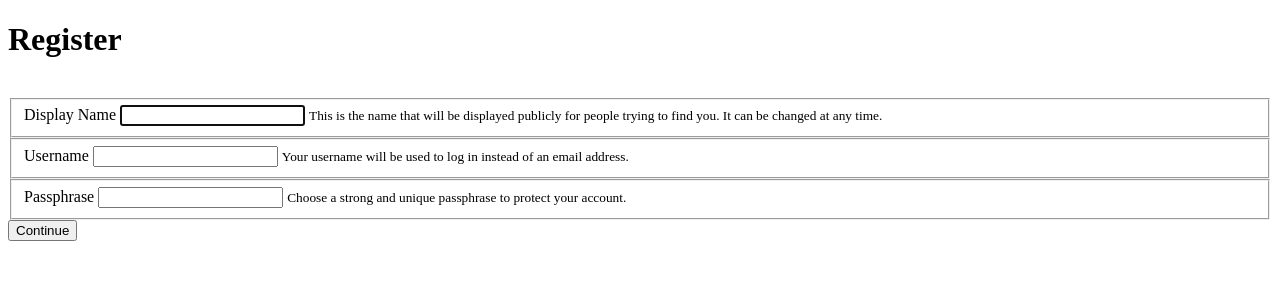
After one commit to svlt/front, a PHP site: page /app/view/index/register.html in a window 1280 px wide. The commit adds this page. Shown: the top 300 px of the page. Run offline with PHP 8.4, Linux system fonts and the light colour scheme.

Commit message:
Adding a nearly complete client-side registration process

```diff
--- a/app/routes.php
+++ b/app/routes.php
@@ -4,10 +4,13 @@ $fw = App::fw();
 
 // Index (public pages)
 $fw->route('GET /', 'Controller\\Index->index');
+$fw->route('GET /register', 'Controller\\Index->register');
+$fw->route('POST /register', 'Controller\\Index->registerPost');
+$fw->route('GET /login', 'Controller\\Index->login');
+$fw->route('POST /login', 'Controller\\Index->loginPost');
 
 // Users
 $fw->route('GET /u/@username', 'Controller\\User->base');
-$fw->route('POST /register', 'Controller\\User->register');
 
 // Posts
 $fw->route('GET /post', 'Controller\\Post->post');
--- /dev/null
+++ b/app/view/index/register.html
@@ -0,0 +1,141 @@
+<!DOCTYPE html>
+<html>
+<head>
+	<include href="parts/head.html" />
+</head>
+<body>
+	<include href="parts/nav-public.html" />
+	<div class="container">
+		<div class="row">
+			<div class="col-md-6 col-md-offset-3">
+				<h1>Register</h1>
+				<br>
+				<form id="frm-register" style="display: block;">
+					<fieldset class="form-group">
+						<label for="register-name">Display Name</label>
+						<input class="form-control" type="text" name="name" id="register-name" required autofocus>
+						<small class="text-muted">This is the name that will be displayed publicly for people trying to find you. It can be changed at any time.</small>
+					</fieldset>
+					<fieldset class="form-group">
+						<label for="register-username">Username</label>
+						<input class="form-control" type="text" name="username" id="register-username" required>
+						<small class="text-muted">Your username will be used to log in instead of an email address.</small>
+					</fieldset>
+					<fieldset class="form-group">
+						<label for="register-passphrase">Passphrase</label>
+						<input class="form-control" type="password" name="passphrase" id="register-passphrase" required>
+						<small class="text-muted">Choose a strong and unique passphrase to protect your account.</small>
+					</fieldset>
+					<div class="text-right">
+						<button type="submit" class="btn btn-secondary btn-sm">Continue <span class="icon icon-chevron-right"></span></button>
+					</div>
+				</form>
+
+				<div id="msg-keygen" style="display: none;">
+					<p class="text-center">Generating keys&hellip;</p>
+				</div>
+
+				<form id="frm-finalize" style="display: none;" action="{{ @BASE }}/register" method="post">
+					<input type="hidden" id="finalize-passhash" name="passhash">
+					<input type="hidden" id="finalize-keypair-fingerprint" name="keypair-fingerprint">
+					<input type="hidden" id="finalize-keypair-private" name="keypair-private">
+					<input type="hidden" id="finalize-keypair-public" name="keypair-public">
+					<input type="hidden" id="finalize-symmkey" name="symmkey">
+
+					<p class="lead">You're ready to go!</p>
+
+					<button type="submit" class="btn btn-success">Finalize Account</button>
+					<a href="javascript:void(0);" id="btn-export-keys" class="btn btn-secondary">Export Keys</a>
+				</form>
+			</div>
+		</div>
+	</div>
+	<include href="parts/footer-public.html" />
+	<script type="text/javascript">
+		$('#frm-register').submit(function(e) {
+			e.preventDefault();
+			var $this = $(this);
+
+			// Clear existing errors
+			$this.find('.form-group').removeClass('has-error');
+
+			// Confirm continuing with insecure passphrase
+			if($this.find('#register-passphrase').parents('.form-group').hasClass('has-warning')) {
+				if(!confirm('This passphrase is not secure. Are you sure you want to continue?')) {
+					$('#register-passphrase').focus();
+					return;
+				}
+			}
+
+			// Show key generation message
+			$('#frm-register, #msg-keygen').toggle();
+
+			// Generate key
+			var options = {
+				numBits: 2048,
+				userId: $('#register-username').val() + '@svlt',
+				passphrase: $('#register-passphrase').val(),
+			};
+			openpgp.generateKeyPair(options).then(function(data) {
+
+				// Hash password and generate symmetric key
+				var pass = $('#register-passphrase').val(),
+					passHash = btoa(openpgp.crypto.hash.digest(openpgp.enums.hash.sha512, pass)),
+					bytes = openpgp.crypto.random.getRandomBytes(256),
+					hash = openpgp.crypto.hash.digest(openpgp.enums.hash.sha512, bytes),
+					symmKey = btoa(hash);
+
+				// Populate hidden inputs
+				$('#finalize-passhash').val(passHash);
+				$('#finalize-keypair-fingerprint').val(data.key.primaryKey.fingerprint);
+				$('#finalize-keypair-private').val(data.privateKeyArmored);
+				$('#finalize-keypair-public').val(data.publicKeyArmored);
+				$('#finalize-symmkey').val(symmKey);
+
+				// Bind content to export button
+				var dlString = JSON.stringify({
+						passhash: passHash,
+						keypair: {
+							fingerprint: data.key.primaryKey.fingerprint,
+							armored_private: data.privateKeyArmored,
+							armored_public: data.publicKeyArmored
+						},
+						symmkey: symmKey
+					}),
+					dlFilename = 'vault-keys.json';
+				if(window.navigator.msSaveOrOpenBlob) {
+					$('#btn-export-keys').click(function() {
+						window.navigator.msSaveOrOpenBlob(new Blob(dlString), dlFilename);
+					});
+				} else {
+					$('#btn-export-keys')
+						.attr('download', dlFilename)
+						.attr('href', 'data:application/json;charset=utf-8,' + encodeURIComponent(dlString));
+				}
+
+				// Show finalization form
+				$('#msg-keygen, #frm-finalize').toggle();
+
+			}).catch(function(err) {
+				$('#frm-keygen').text(err);
+			});
+
+		});
+		$('#register-passphrase').change(function(e) {
+
+			// Check passphrase strength
+			var $this = $(this),
+				passphrase = $this.val(),
+				entropizer = new Entropizer(),
+				entropy = entropizer.evaluate(passphrase);
+
+			if(passphrase && entropy < 80) {
+				$this.parents('.form-group').addClass('has-warning');
+			} else {
+				$this.parents('.form-group').removeClass('has-warning');
+			}
+
+		});
+	</script>
+</body>
+</html>
--- a/app/view/parts/footer-public.html
+++ b/app/view/parts/footer-public.html
@@ -13,4 +13,7 @@
 		</div>
 	</footer>
 </div>
+<script type="text/javascript">
+	var BASE = '{{ @BASE }}';
+</script>
 <script src="{{ @BASE }}/assets/js/script.min.js"></script>
--- a/assets/bower.json
+++ b/assets/bower.json
@@ -8,6 +8,9 @@
   "dependencies": {
     "bootstrap": "v4-dev",
     "geopattern": "1.2.3",
-    "tether": "1.1.0"
+    "tether": "1.1.0",
+    "openpgp": "1.3.0",
+    "entropizer": "0.1.3",
+    "sjcl": "~1.0.3"
   }
 }
--- a/assets/gulpfile.js
+++ b/assets/gulpfile.js
@@ -28,6 +28,9 @@ gulp.task('js', function() {
 		'bower_components/tether/dist/js/tether.min.js',
 		'bower_components/bootstrap/dist/js/bootstrap.min.js',
 		'bower_components/geopattern/js/geopattern.min.js',
+		'bower_components/openpgp/dist/openpgp.min.js',
+		'bower_components/sjcl/sjcl.js',
+		'bower_components/entropizer/dist/entropizer.min.js',
 		'js/src/script.js'
 	];
 	gulp.src(scripts)
--- a/assets/js/src/script.js
+++ b/assets/js/src/script.js
@@ -1,4 +1,9 @@
 $(function() {
+
+	// Configure OpenPGP
+	openpgp.initWorker(BASE + '/assets/bower_components/openpgp/dist/openpgp.worker.min.js');
+	openpgp.config.show_version = false;
+	openpgp.config.show_comment = false;
 
 	// Initialize inline tooltips and popovers
 	$('[data-toggle="tooltip"]').tooltip();
--- a/assets/scss/navbar.scss
+++ b/assets/scss/navbar.scss
@@ -1,6 +1,6 @@
 // Fixed navbar offset
 body {
-	padding-top: $navbar-height + $grid-gutter-width;
+	padding-top: $navbar-height + $spacer;
 }
 
 // Navbar brand
@@ -28,7 +28,6 @@ body {
 	font-size: 22px;
 	line-height: 1;
 }
-
 
 // Search position adjustment
 .navbar-form {
```
Also changed, not shown: app/controller/index.php (+16 -0 lines), app/controller/user.php (added, +7 -0 lines).
